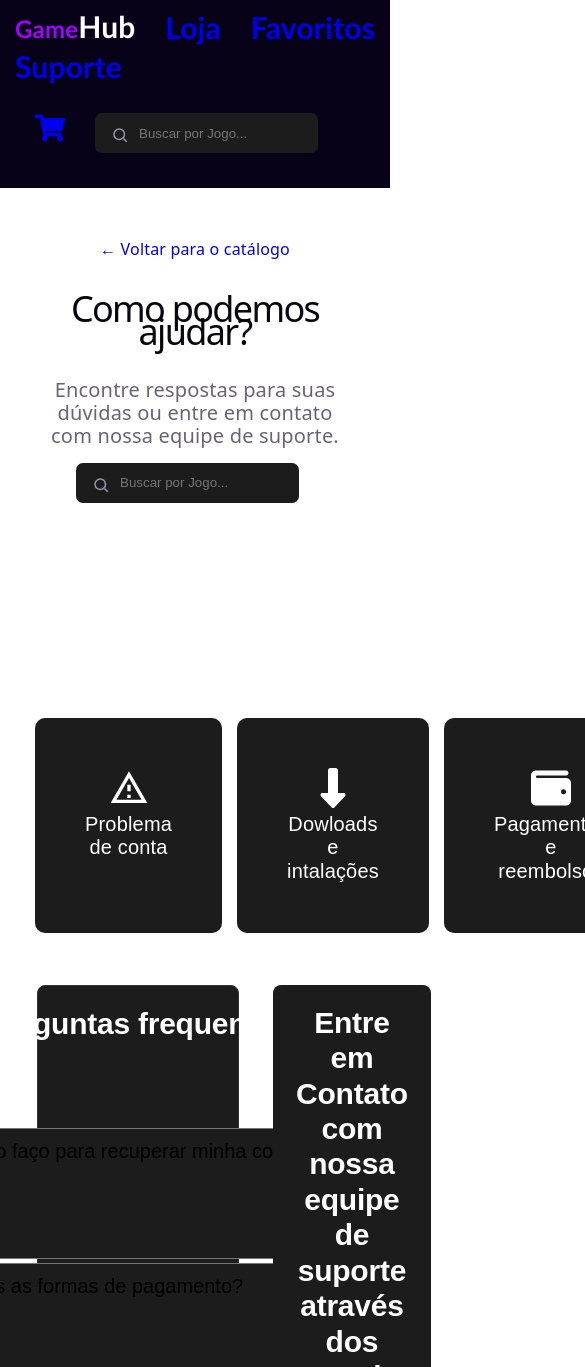
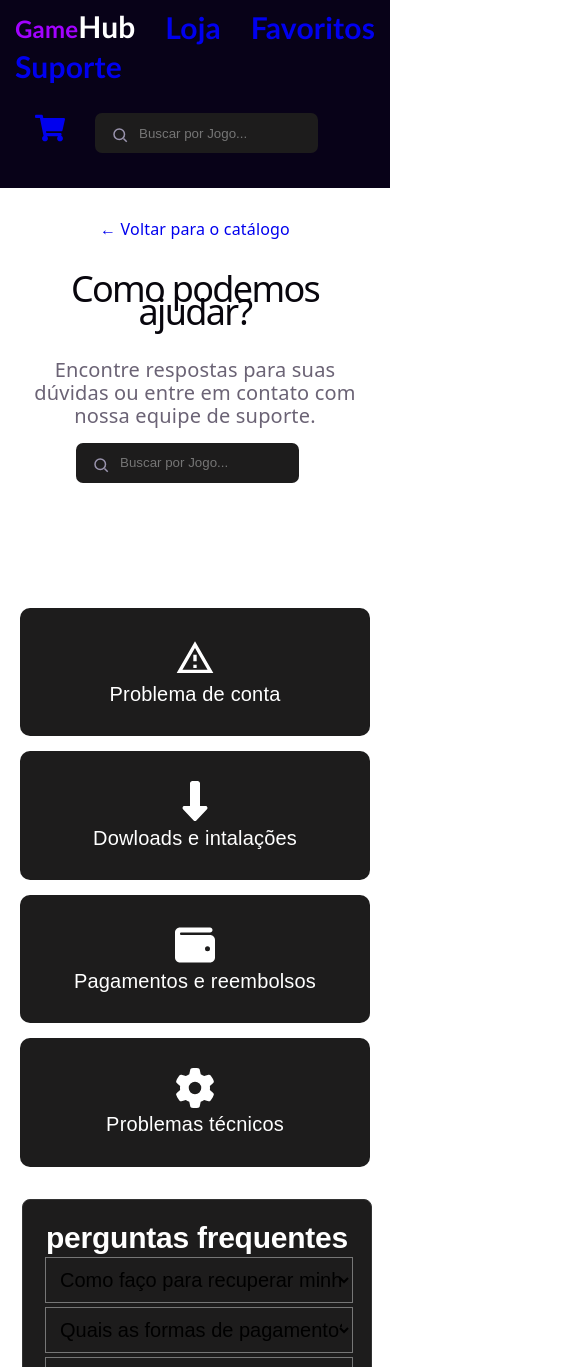
Before and after one commit to costamatheus19/GameZone, a React (Vite) app: page /suporte in a window 390 px wide. Shown: the top 1367 px of the page, 585 px wide, since content can reach past the window. Built offline with nearby package versions, Linux system fonts and the light colour scheme.

Commit message:
pagina de suporte finalizada. Começo da parte de pagamentos

```diff
--- a/src/components/Filter/Filter.module.css
+++ b/src/components/Filter/Filter.module.css
@@ -1,11 +1,11 @@
 .filtros {
   display: flex;
   flex-wrap: wrap;
-  align-items: flex-end;
   justify-content: center;
   gap: 24px;
   font-size: clamp(1rem, 0.722rem + 1.481vw, 2.5rem);
   margin: 50px;
+  align-items: flex-end;
 
 }
 
@@ -43,4 +43,6 @@
   border-radius: 6px;
   cursor: pointer;
   font-size: 20px;
+  display: flex;
+  align-items: center;
 }
--- a/src/pages/Catalogo.module.css
+++ b/src/pages/Catalogo.module.css
@@ -35,7 +35,7 @@
   font-size: 10px;
 }
 
-  .paginacao {
+.paginacao {
   display: flex;
   justify-content: center;
   align-items: center;
@@ -68,3 +68,13 @@
 p {
   font-size: 20px;
 }
+
+@media (max-width: 480px){
+  .paginacao {
+    padding: 30px;
+    flex-wrap: wrap;
+    }
+  .filtros {
+
+  }
+}
--- a/src/pages/Pagamentos.jsx
+++ b/src/pages/Pagamentos.jsx
@@ -23,10 +23,46 @@ function Pagamentos() {
             <li>
               <a href="">Cartão de Crédito </a>
             </li>
-            <li>Pix</li>
-            <li>Boleto</li>
-            <li>Carteira digital</li>
+            <li>
+              <a href="">pix </a>
+            </li>
+            <li>
+              <a href="">Boleto bancario </a>
+            </li>
+            <li>
+              <a href="">Carteira digital </a>
+            </li>
           </ul>
+
+          <div className={style.outrosmetodos}>
+            <div className={style.informacoesimportante}>
+              <h1>Informações importantes</h1>
+              <h2>reembolsos</h2>
+              <p>Você pode solicitar reembolso em até 7 bdias<br />
+              após a compra, conforme nossa politica.</p>
+              <br />
+              <h2>Suporte a pagamentos</h2>
+              <p>Em caso de dúvidas ou problemas com<br />
+              pagametos, entre em contato com nosso suporte.</p>
+              <br />
+              <h2>promoções e cupons</h2>
+              <p>fique atento às promoções e use cupons<br />
+              para obter especiais.</p>
+
+            </div>
+            <div className={style.seguranca}>
+              <h1>Segurança</h1>
+                <h2>Seus dados estão protegidos</h2>
+                <p>todas as transações são criptografadas<br />
+                e processadas com segurança.</p>
+                <br />
+                <p>conexão 100% segura (SSL)</p>
+                <p>Não armazenamos dados do seu cartão</p>~
+                <p>Conformidade com PCI DSS</p>
+            </div>
+          </div>
+
+
         </div>
       </main>
     </div>
--- a/src/pages/Pagamentos.module.css
+++ b/src/pages/Pagamentos.module.css
@@ -7,10 +7,13 @@
 
 .metodos ul {
   display: flex;
+  flex-wrap: wrap;
   gap: 15px;
   list-style: none;
   padding: 0;
   margin: 0;
+  justify-content: start;
+  align-items: center;
 }
 
 .metodos li{
--- a/src/pages/Suporte.jsx
+++ b/src/pages/Suporte.jsx
@@ -4,6 +4,7 @@ import { Link } from "react-router-dom";
 import Search from "../components/SearchBar";
 import { FaGear, FaWallet, FaDownLong, FaCirclePlay, FaPhone } from "react-icons/fa6";
 import { MdOutlineReportProblem, MdMarkEmailRead } from "react-icons/md";
+
 
 function Suporte() {
   return (
@@ -26,8 +27,8 @@ function Suporte() {
         <div className={style.topicos}>
           <h2>Topicos de Suporte</h2>
 
-          <div className={style.topicosSuporte}>
-            <ul>
+          <div>
+            <ul className={style.topicosSuporte}>
               <li>
                 <MdOutlineReportProblem fontSize={40} />
                   <br />
--- a/src/pages/Suporte.module.css
+++ b/src/pages/Suporte.module.css
@@ -3,6 +3,7 @@
   flex-direction: column;
   gap: 30px;
   padding: 50px 35px;
+  flex: 1 1 auto;
 }
 
 .container {
@@ -11,7 +12,7 @@
   gap: 15px;
   align-items: start;
   justify-items: center;
-  padding-bottom: 100px;
+  padding-bottom: 70px;
 }
 .topicos {
   display: flex;
@@ -29,12 +30,13 @@
   font-weight: 600;
 }
 
-.topicosSuporte ul {
+.topicosSuporte {
   display: flex;
   gap: 15px;
   list-style: none;
   padding: 0;
   margin: 0;
+  flex-wrap: wrap;
 }
 
 .topicosSuporte li {
@@ -63,6 +65,7 @@
   margin: 2px;
   justify-content: center;
   width: 50%;
+  flex-wrap: wrap;
 }
 .perguntas select {
   font-size: 20px;
@@ -72,6 +75,8 @@
   padding: 10px;
   margin: 2px;
   background-color: #1d1c1c;
+
+
 }
 .contatos {
   padding: 20px;
@@ -117,3 +122,52 @@
   border-radius: 8px;
   width: 50%;
 }
+
+@media (max-width: 768px) {
+  .main {
+    padding: 30px 20px;
+  }
+
+  .container {
+    padding-bottom: 30px;
+  }
+
+  .topicos {
+    gap: 30px;
+  }
+
+  .topicosSuporte {
+    flex-direction: column;
+  }
+
+  .topicosSuporte li {
+    width: 100%;
+    box-sizing: border-box;
+    padding: 30px;
+  }
+
+  .perguntasEcontatos {
+    flex-direction: column;
+  }
+
+  .perguntas,
+  .contatos {
+    width: 100%;
+    box-sizing: border-box;
+  }
+
+  .perguntas select {
+    width: 100%;
+    box-sizing: border-box;
+  }
+
+  .SegurancaEajuda {
+    flex-direction: column;
+  }
+
+  .dicasSeguranca,
+  .precisaDeAjuda {
+    width: 100%;
+    box-sizing: border-box;
+  }
+}
```
